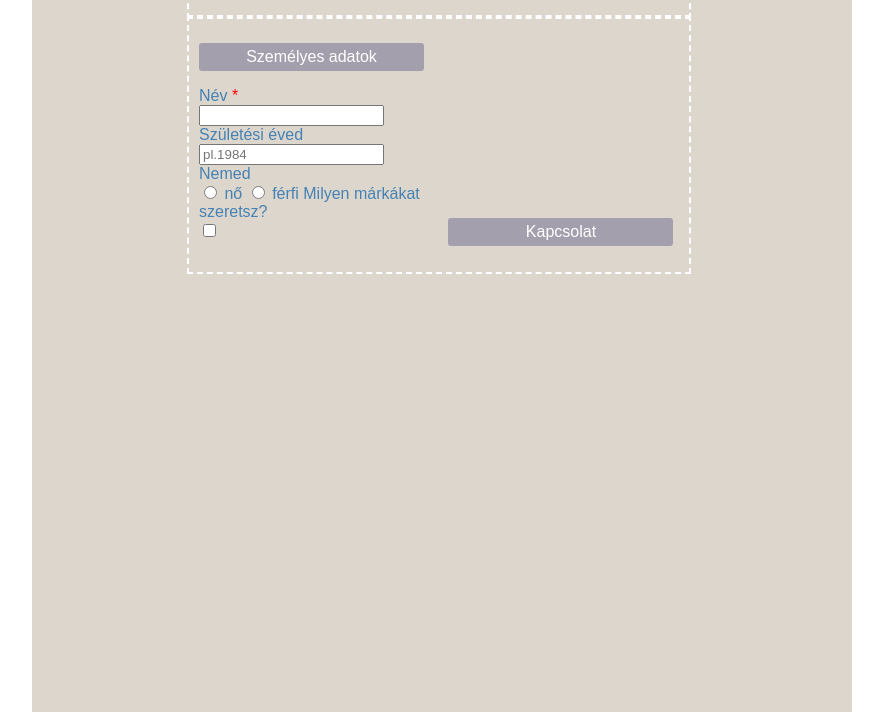
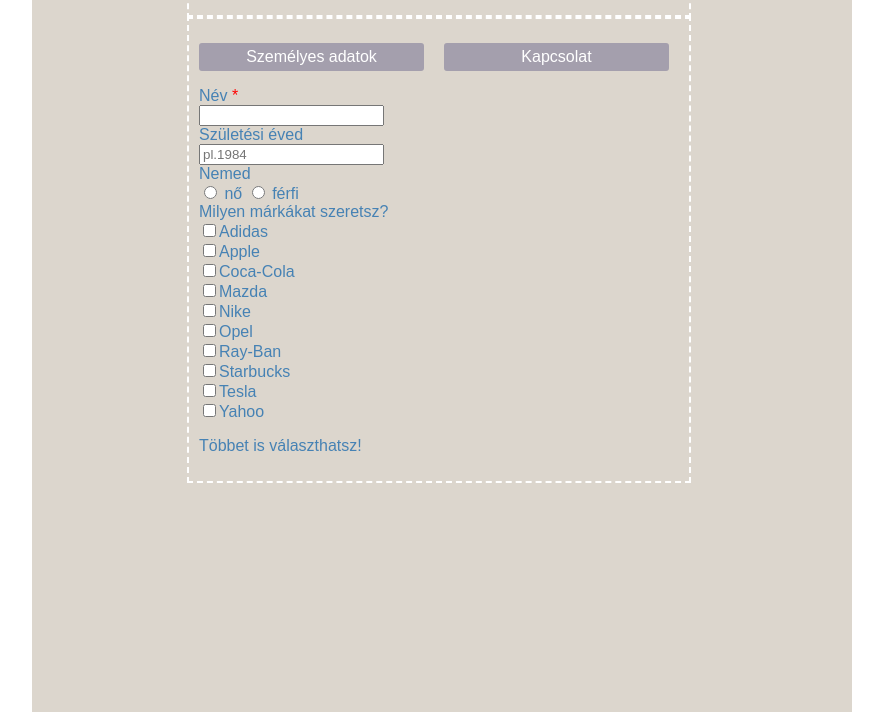
Before and after one commit to greenfox-velox/attilakrupl, a plain HTML site: page week-02/day-2/Project/index.html in a window 1280 px wide. Shown: the part 88-800 px from the top of the page, without its empty margins (198-1081 px from the left). Drawn offline with Linux system fonts and the light colour scheme.

Commit message:
First bits of the form project

```diff
--- a/week-02/day-2/Project/index.html
+++ b/week-02/day-2/Project/index.html
@@ -19,10 +19,20 @@
           <label for="dob">Születési éved</label><br>
           <input type="number" placeholder="pl.1984" maxlength="4" id="dob" />
           <label for="gender">Nemed</label><br>
-          <input type="radio" id="female" name="gender" value="female"/> nő
-          <input type="radio" id="male" name="gender" value="male"/> férfi
+          <input type="radio" id="gender" name="gender" value="female"/> nő
+          <input type="radio" name="gender" value="male"/> férfi <br>
           <label for="brands"> Milyen márkákat szeretsz?</label><br>
-          <input type="checkbox" id="brands"/>
+          <input type="checkbox" id="brands" name="brands" value="adidas" />Adidas <br>
+          <input type="checkbox"  name="brands" value="apple" />Apple <br>
+          <input type="checkbox"  name="brands" value="coca-cola" />Coca-Cola <br>
+          <input type="checkbox"  name="brands" value="mazda" />Mazda <br>
+          <input type="checkbox"  name="brands" value="nike" />Nike <br>
+          <input type="checkbox"  name="brands" value="opel" />Opel <br>
+          <input type="checkbox"  name="brands" value="ray-ban" />Ray-Ban <br>
+          <input type="checkbox"  name="brands" value="starbucks" />Starbucks <br>
+          <input type="checkbox"  name="brands" value="tesla" />Tesla <br>
+          <input type="checkbox"  name="brands" value="yahoo" />Yahoo <br>
+          <p>Többet is választhatsz!</p>
 
           </form>
         </div>
--- a/week-02/day-2/Project/style.css
+++ b/week-02/day-2/Project/style.css
@@ -28,6 +28,7 @@
     width: 45%;
     margin: 1%;
     padding: 1%;
+    float: left;
 }
 
 .title {
```
